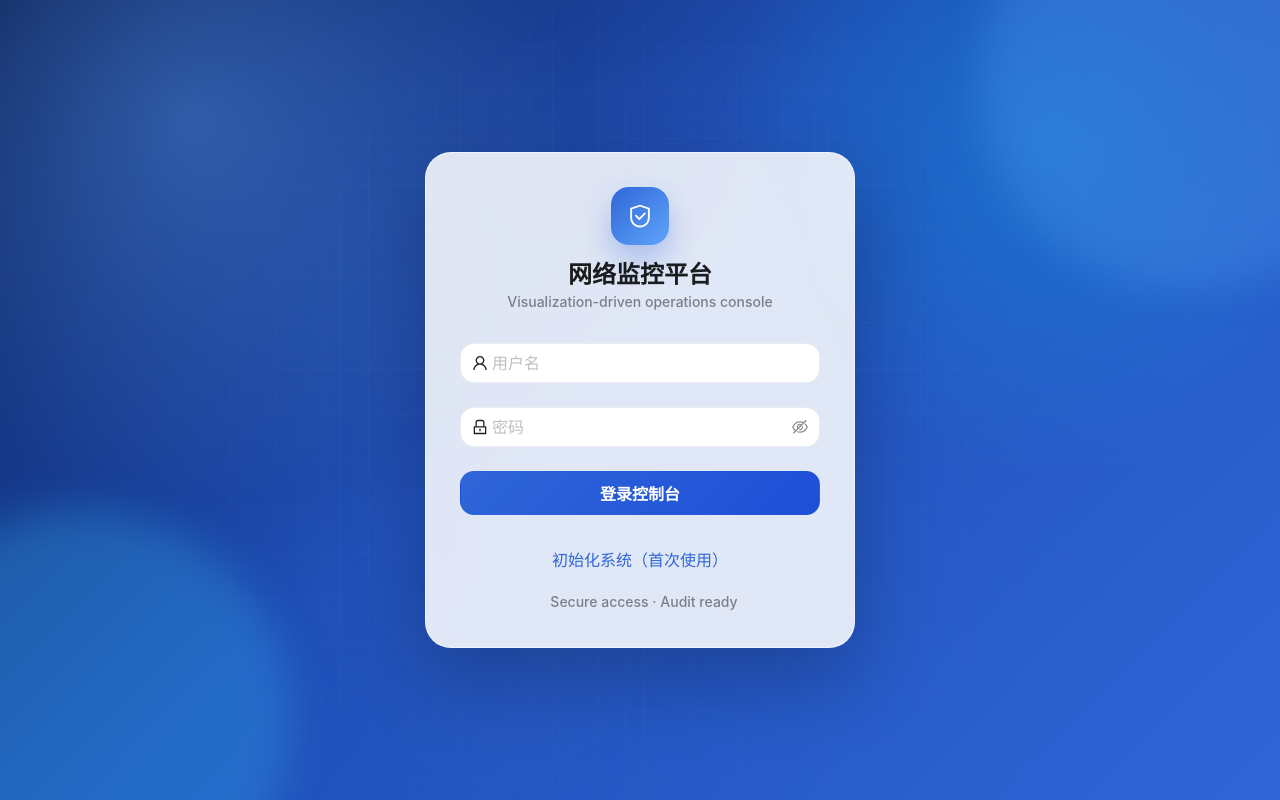
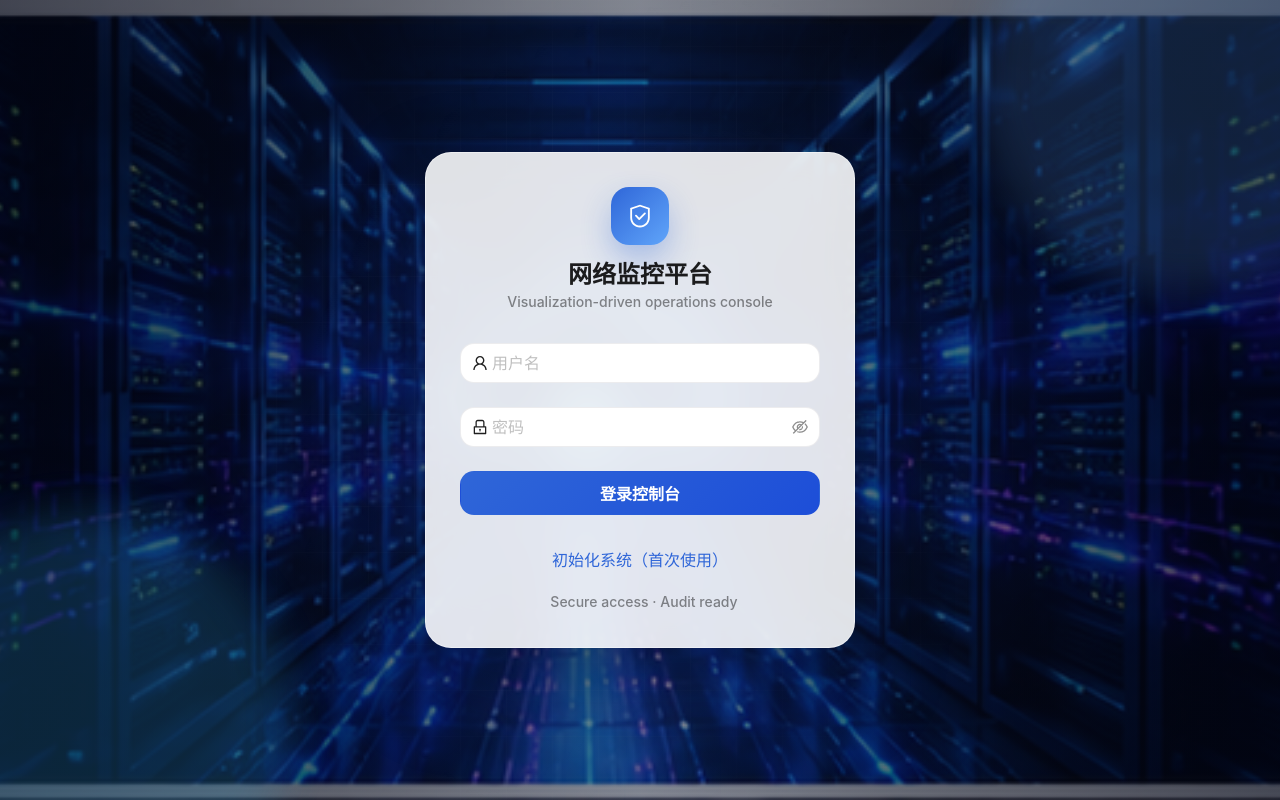
Before and after one commit to LvFangzhou/network_monitor, a React (Vite) app in the folder frontend/: page /login in a window 1280 px wide. Built offline with nearby package versions, Linux system fonts and the light colour scheme.

Commit message:
Use network image as login background

```diff
--- a/frontend/src/index.css
+++ b/frontend/src/index.css
@@ -146,15 +146,16 @@ select,
   justify-content: center;
   padding: 36px;
   background:
-    radial-gradient(circle at 15% 15%, rgba(96, 165, 250, 0.38), transparent 30vw),
-    radial-gradient(circle at 82% 18%, rgba(14, 165, 233, 0.34), transparent 26vw),
-    linear-gradient(135deg, #0b1f55 0%, #1f4fb8 44%, #2f66d8 100%);
+    linear-gradient(90deg, rgba(2, 6, 23, 0.62), rgba(15, 23, 42, 0.28), rgba(2, 6, 23, 0.58)),
+    radial-gradient(circle at 50% 50%, rgba(47, 102, 216, 0.18), rgba(2, 6, 23, 0.34) 62%),
+    url('/login-network-bg.png') center / cover no-repeat,
+    #061226;
 }
 
 .login-grid-overlay {
   position: absolute;
   inset: 0;
-  opacity: 0.32;
+  opacity: 0.18;
   background-image:
     linear-gradient(rgba(255, 255, 255, 0.16) 1px, transparent 1px),
     linear-gradient(90deg, rgba(255, 255, 255, 0.16) 1px, transparent 1px);
@@ -167,8 +168,8 @@ select,
   position: absolute;
   inset: 0;
   background:
-    linear-gradient(115deg, transparent 0%, rgba(255, 255, 255, 0.13) 48%, transparent 60%),
-    repeating-linear-gradient(90deg, transparent 0 92px, rgba(125, 211, 252, 0.18) 93px, transparent 95px);
+    linear-gradient(115deg, transparent 0%, rgba(255, 255, 255, 0.10) 48%, transparent 60%),
+    repeating-linear-gradient(90deg, transparent 0 92px, rgba(125, 211, 252, 0.12) 93px, transparent 95px);
   animation: login-scan 8s linear infinite;
 }
 
@@ -178,7 +179,7 @@ select,
   height: 420px;
   border-radius: 999px;
   filter: blur(22px);
-  opacity: 0.44;
+  opacity: 0.30;
   pointer-events: none;
 }
 
@@ -201,11 +202,11 @@ select,
 }
 
 .login-card.ant-card {
-  border: 1px solid rgba(255, 255, 255, 0.56) !important;
+  border: 1px solid rgba(255, 255, 255, 0.42) !important;
   border-radius: 26px;
-  background: rgba(255, 255, 255, 0.86);
-  backdrop-filter: blur(22px);
-  box-shadow: 0 30px 80px rgba(2, 8, 23, 0.26);
+  background: rgba(255, 255, 255, 0.88);
+  backdrop-filter: blur(24px);
+  box-shadow: 0 34px 90px rgba(2, 8, 23, 0.38);
 }
 
 .login-card .ant-card-body {
```
Also changed, not shown: frontend/public/login-network-bg.png (added).
